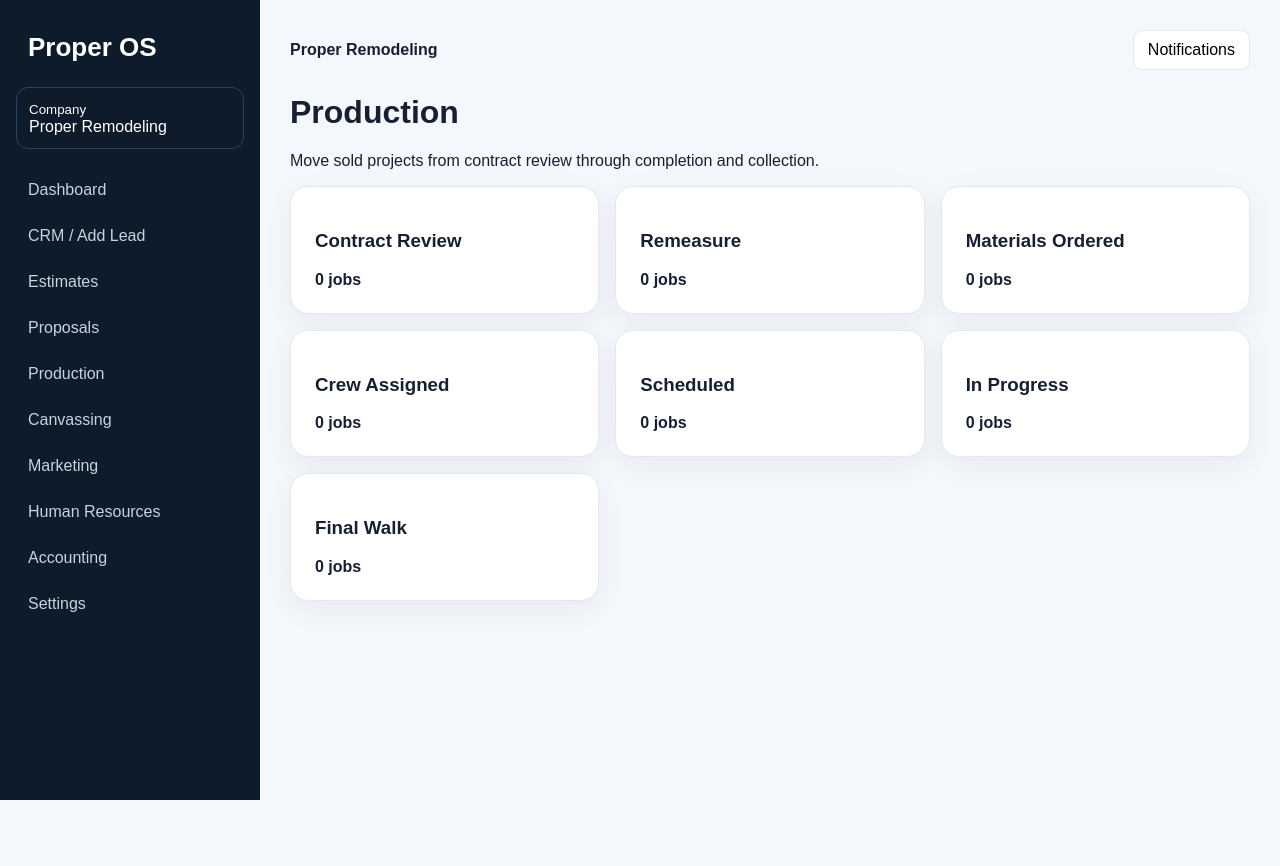
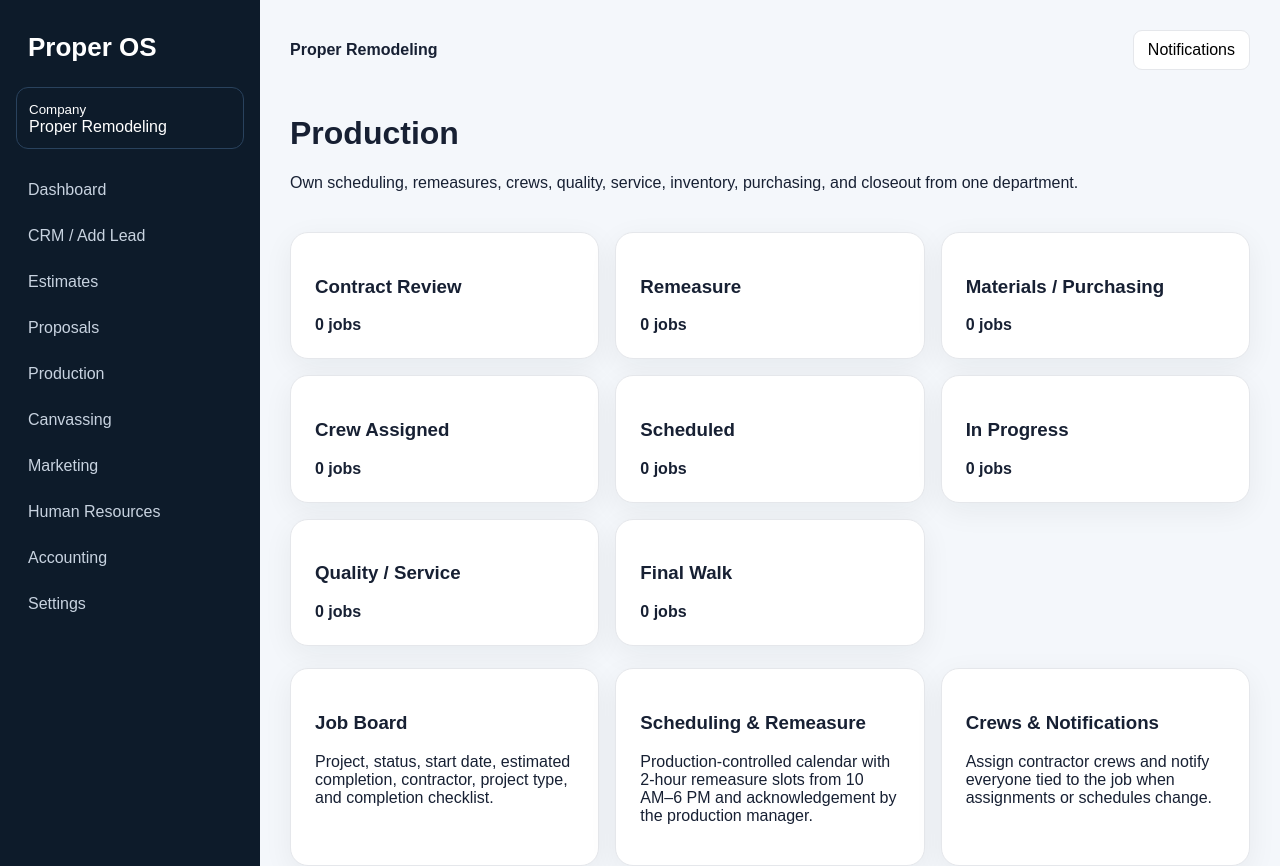
Before and after one commit to csosa122000/ProperOS, a Next.js app: page /production in a window 1280 px wide. Shown: the top 866 px of the page. Before the commit the page ends 800 px from the top, so only its background shows below. Built offline with nearby package versions, Linux system fonts and the light colour scheme; no server answers.

Commit message:
Expand production operations

```diff
--- a/app/(app)/production/page.tsx
+++ b/app/(app)/production/page.tsx
@@ -1 +1,6 @@
-export default function Production(){const stages=['Contract Review','Remeasure','Materials Ordered','Crew Assigned','Scheduled','In Progress','Final Walk'];return <><h1>Production</h1><p>Move sold projects from contract review through completion and collection.</p><section className="module-grid">{stages.map(s=><div className="card" key={s}><h3>{s}</h3><strong>0 jobs</strong></div>)}</section></>}
+import Link from 'next/link';
+
+export default function Production(){
+  const stages=['Contract Review','Remeasure','Materials / Purchasing','Crew Assigned','Scheduled','In Progress','Quality / Service','Final Walk'];
+  return <><div className="top"><div><h1>Production</h1><p>Own scheduling, remeasures, crews, quality, service, inventory, purchasing, and closeout from one department.</p></div></div><section className="module-grid">{stages.map(s=><div className="card" key={s}><h3>{s}</h3><strong>0 jobs</strong></div>)}</section><section className="module-grid section"><div className="card"><h3>Job Board</h3><p>Project, status, start date, estimated completion, contractor, project type, and completion checklist.</p></div><div className="card"><h3>Scheduling & Remeasure</h3><p>Production-controlled calendar with 2-hour remeasure slots from 10 AM–6 PM and acknowledgement by the production manager.</p></div><div className="card"><h3>Crews & Notifications</h3><p>Assign contractor crews and notify everyone tied to the job when assignments or schedules change.</p></div><div className="card"><h3>Inventory</h3><p>Track stock, usage, costs, material issues, and job allocations.</p></div><div className="card"><h3>Material Purchasing</h3><p>Material requests, purchase orders, delivery status, and job-cost allocation live under Production.</p></div><div className="card"><h3>Quality & Service</h3><p>Inspections, punch items, warranty/service requests, activity history, and closeout.</p></div></section></>;
+}
```
